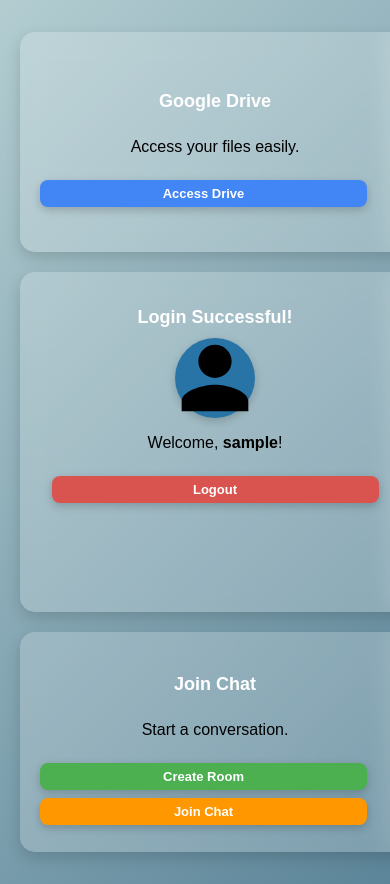
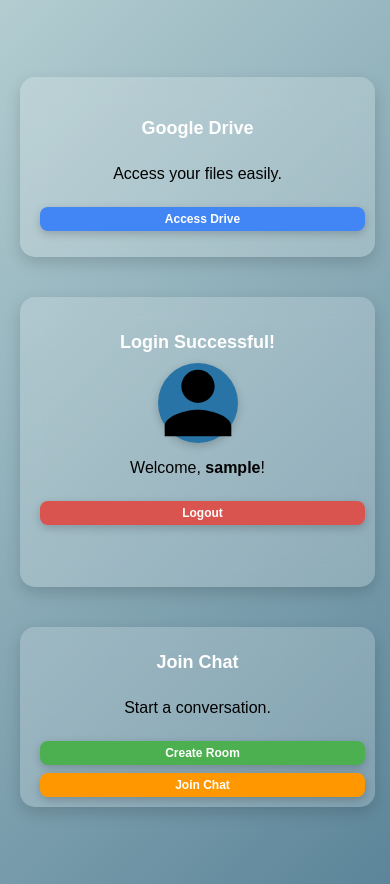
Before and after one commit to Shrey2892/Backend-task, a Django app: template google_auth/templates/success.html in a window 390 px wide. Run offline with Django 5.2, Linux system fonts and the light colour scheme; the template is opened without the code that fills it: most values are stand-ins (such as "Sample title", 1, 10 or a date in 2020).

Commit message:
Login Page Responsive

```diff
--- a/google_auth/templates/success.html
+++ b/google_auth/templates/success.html
@@ -122,7 +122,8 @@
             box-shadow: 0 3px 10px rgba(0, 0, 0, 0.2);
         }
 
-        /* Responsive */
+        /* Responsive Design */
+        /* For screen sizes below 900px */
         @media (max-width: 900px) {
             .card-container {
                 flex-direction: column;
@@ -135,6 +136,23 @@
             }
         }
 
+        /* For screen sizes below 768px */
+        @media (max-width: 768px) {
+            .container {
+                height: 250px;
+            }
+
+            .google-drive-card, .chat-card {
+                height: 150px;
+            }
+
+            .btn {
+                font-size: 12px;
+                padding: 6px;
+            }
+        }
+
+        /* For screen sizes below 600px (smaller mobile devices) */
         @media (max-width: 600px) {
             h2 {
                 font-size: 18px;
@@ -143,6 +161,35 @@
             .btn {
                 font-size: 13px;
                 padding: 6px;
+                width: 100%;
+            }
+
+            .user-image {
+                width: 60px;
+                height: 60px;
+            }
+
+            .user-info p {
+                font-size: 16px;
+            }
+
+            .google-drive-card, .chat-card {
+                width: 100%;
+                max-width: 280px;
+                height: 140px;
+            }
+        }
+
+        /* For very small screens (mobile portrait below 400px) */
+        @media (max-width: 400px) {
+            .container, .google-drive-card, .chat-card {
+                max-width: 90%;
+                margin: 10px 0;
+            }
+
+            .btn {
+                font-size: 12px;
+                padding: 5px;
             }
         }
     </style>
```
